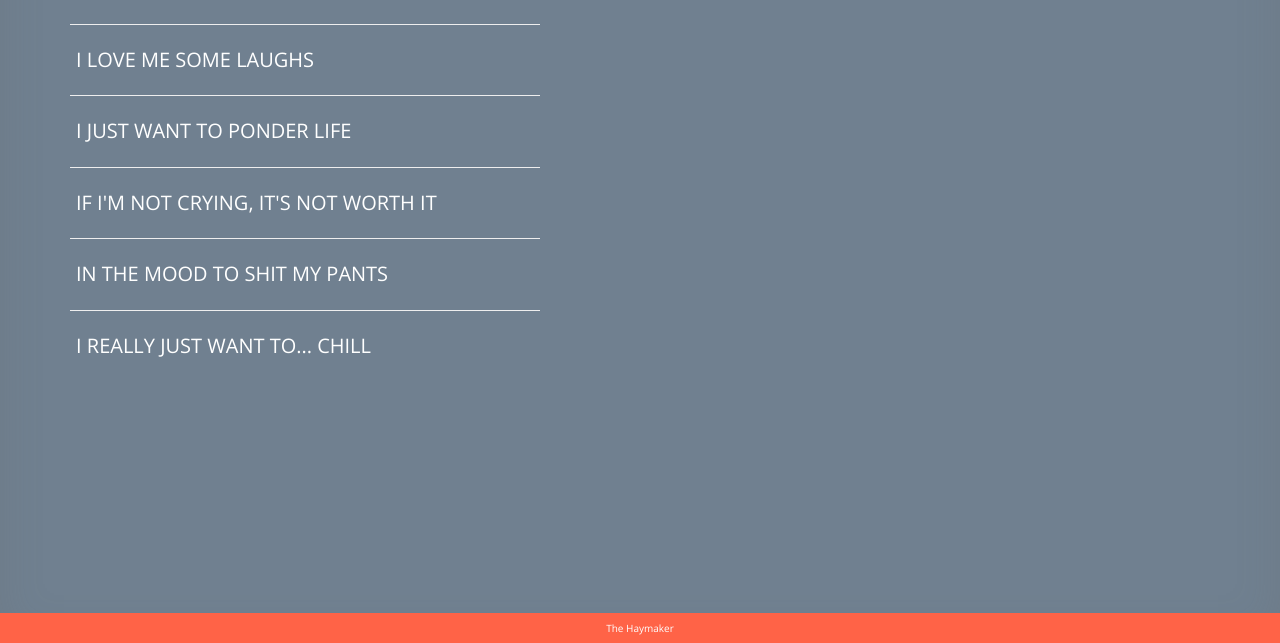
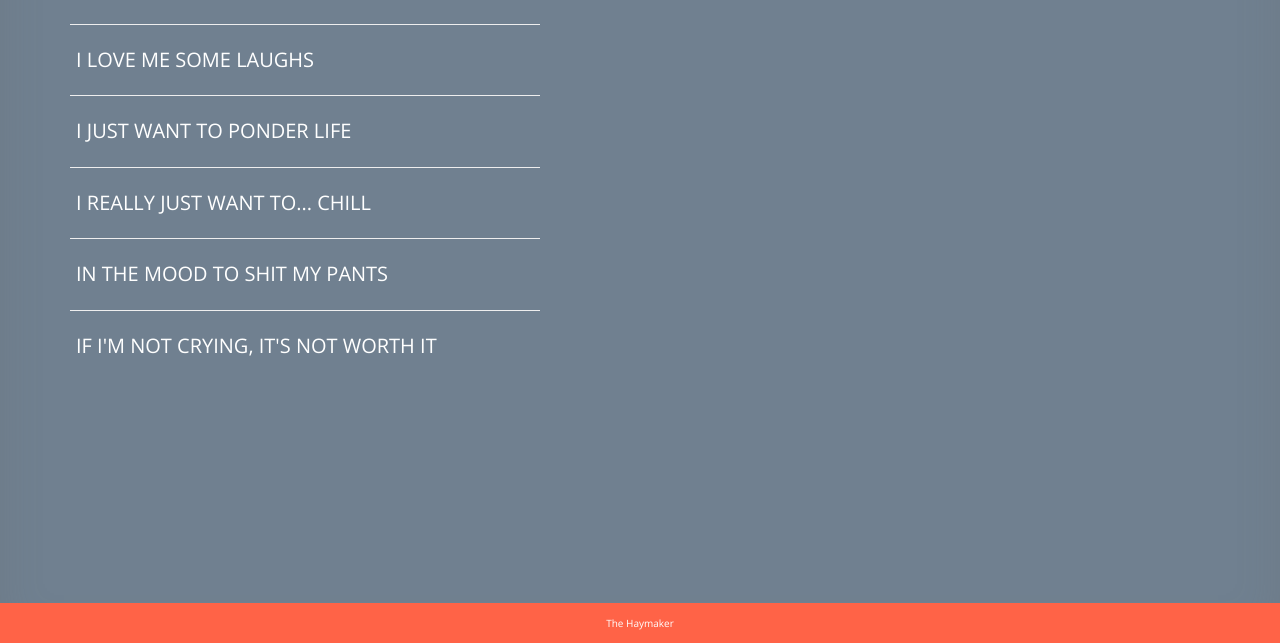
Before and after one commit to ahang/project_ares, a PHP site: page /landing.html in a window 1280 px wide. Shown: the part 157-800 px from the top of the page. Run offline with PHP 8.4, Linux system fonts and the light colour scheme; some libraries are stand-ins or nearby versions.

Commit message:
raised footer and added correct genre titles

```diff
--- a/assets/css/style.css
+++ b/assets/css/style.css
@@ -173,7 +173,7 @@ h1 {
 	bottom: 0;
 	width: 100%;
 	transition: font-size .5s ease;
-	line-height: 30px;
+	line-height: 40px;
 	background: tomato;
 }
 
--- a/landing.html
+++ b/landing.html
@@ -76,17 +76,17 @@
         <div class="noMargin row">
 
             <div class="max-width col-md-6 movieFinder " id="find-movie">
-                <button class="movie-button action" data-genre="28">GIVE IT TO ME ROUGH</button>
+                <button class="movie-button action" data-genre="28, 53, 12">GIVE IT TO ME ROUGH</button>
                 <hr>
                 <button class="movie-button comedy" data-genre="35">I LOVE ME SOME LAUGHS</button>
                 <hr>
-                <button class="movie-button sci-fi" data-genre="878">I JUST WANT TO PONDER LIFE</button>
+                <button class="movie-button sci-fi" data-genre="878,14">I JUST WANT TO PONDER LIFE</button>
                 <hr>
-                <button class="movie-button romance" data-genre="10749">IF I'M NOT CRYING, IT'S NOT WORTH IT</button>
+                <button class="movie-button romance" data-genre="10749">I REALLY JUST WANT TO... CHILL</button>
                 <hr>
                 <button class="movie-button horror" data-genre="27">IN THE MOOD TO SHIT MY PANTS</button>
                 <hr>
-                <button class="movie-button drama" data-genre="18">I REALLY JUST WANT TO... CHILL</button>
+                <button class="movie-button drama" data-genre="18">IF I'M NOT CRYING, IT'S NOT WORTH IT</button>
             </div>
             <div class="max-width col-md-6 user-container  headContainer">
                 <div class="movieFinder" id="movie-view"></div>
```
Also changed, not shown: 1 other file.
